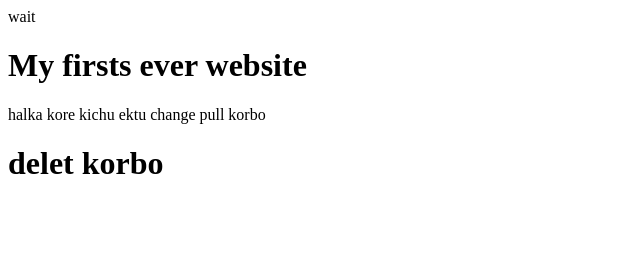
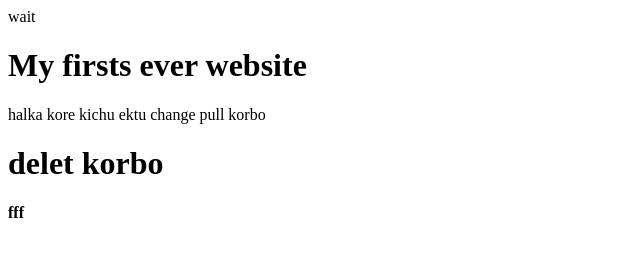
Before and after one commit to OntornH/my-first-website, a plain HTML site: page index.html in a window 1280 px wide. Shown: the full height of the page, 0-640 px from the left. Drawn offline with Linux system fonts and the light colour scheme.

Commit message:
jjjjjjjjj

```diff
--- a/index.html
+++ b/index.html
@@ -12,5 +12,6 @@
     halka kore kichu ektu change
     pull korbo
     <h1>delet korbo</h1>
+    <h4>fff</h4>
 </body>
 </html>
```
